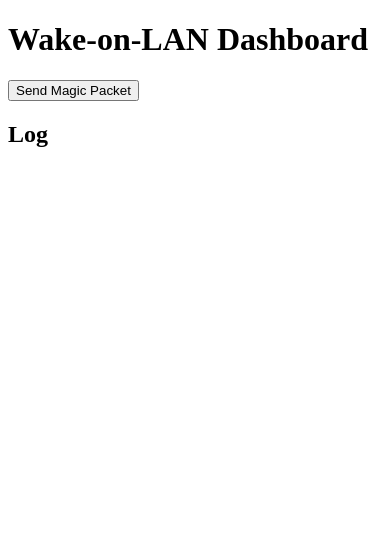
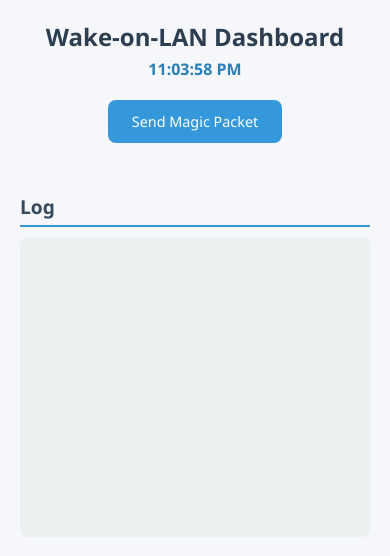
Before and after one commit to AlexSzczygielski/vps-wake-on-lan-no-ssh, a Flask app: page / in a window 390 px wide. Shown: the top 556 px of the page. Run offline with Flask 3, Linux system fonts and the light colour scheme.

Commit message:
Updated local dashboard

```diff
--- /dev/null
+++ b/local_server_dashboard/static/style.css
@@ -0,0 +1,88 @@
+/* Reset and base */
+* {
+    box-sizing: border-box;
+    margin: 0;
+    padding: 0;
+    font-family: 'Segoe UI', Tahoma, Geneva, Verdana, sans-serif;
+}
+
+body {
+    background-color: #f5f7fa;
+    color: #333;
+    display: flex;
+    flex-direction: column;
+    align-items: center;
+    padding: 20px;
+}
+
+.header {
+    display: flex;
+    flex-direction: column;
+    align-items: center;
+    margin-bottom: 20px;
+}
+
+#clock {
+    font-size: 1.2rem;
+    color: #2980b9;
+    margin-top: 5px;
+    font-weight: bold;
+}
+
+h1 {
+    color: #2c3e50;
+    font-size: 2rem;
+}
+
+h2 {
+    margin-top: 30px;
+    margin-bottom: 10px;
+    color: #34495e;
+    font-size: 1.2rem;
+    border-bottom: 2px solid #3498db;
+    padding-bottom: 5px;
+    width: 100%;
+    max-width: 800px;
+}
+
+form {
+    margin-bottom: 20px;
+}
+
+button {
+    background-color: #3498db;
+    color: #fff;
+    border: none;
+    padding: 15px 30px;
+    font-size: 1rem;
+    border-radius: 8px;
+    cursor: pointer;
+    transition: background-color 0.2s ease, transform 0.2s ease;
+}
+
+button:hover {
+    background-color: #2980b9;
+    transform: scale(1.05);
+}
+
+pre {
+    background-color: #ecf0f1;
+    border-radius: 8px;
+    padding: 15px;
+    width: 100%;
+    max-width: 800px;
+    height: 400px;
+    overflow-y: auto;
+    white-space: pre-wrap;
+    word-wrap: break-word;
+    font-family: 'Courier New', Courier, monospace;
+    font-size: 0.9rem;
+}
+
+/* Responsive */
+@media (max-width: 600px) {
+    h1 { font-size: 1.5rem; }
+    button { padding: 12px 24px; font-size: 0.9rem; }
+    pre { height: 300px; font-size: 0.8rem; }
+    #clock { font-size: 1rem; }
+}
--- a/local_server_dashboard/templates/index.html
+++ b/local_server_dashboard/templates/index.html
@@ -1,12 +1,21 @@
 <!DOCTYPE html>
-<html>
+<html lang="en">
 <head>
-    <title>WoL Dashboard</title>
+    <meta charset="UTF-8">
+    <title>Wake-on-LAN Dashboard</title>
+    <meta name="viewport" content="width=device-width, initial-scale=1.0">
+
     <!-- <meta http-equiv="refresh" content="5"> -->
+
+    <!-- Link external CSS -->
+    <link rel="stylesheet" href="{{ url_for('static', filename='style.css') }}">
 </head>
 <body>
 
+    <div class="header">
         <h1>Wake-on-LAN Dashboard</h1>
+        <div id="clock">--:--:--</div>
+    </div>
 
     <form action="/wake" method="post">
         <button type="submit">Send Magic Packet</button>
@@ -15,5 +24,16 @@
     <h2>Log</h2>
     <pre>{{ logs }}</pre>
 
+    <script>
+        // Live clock
+        function updateClock() {
+            const now = new Date();
+            const timeStr = now.toLocaleTimeString();
+            document.getElementById("clock").textContent = timeStr;
+        }
+        setInterval(updateClock, 1000);
+        updateClock(); // initial call
+    </script>
+
 </body>
 </html>
```
Also changed, not shown: README.md. Lines whose indentation alone changed are shown as unchanged.
